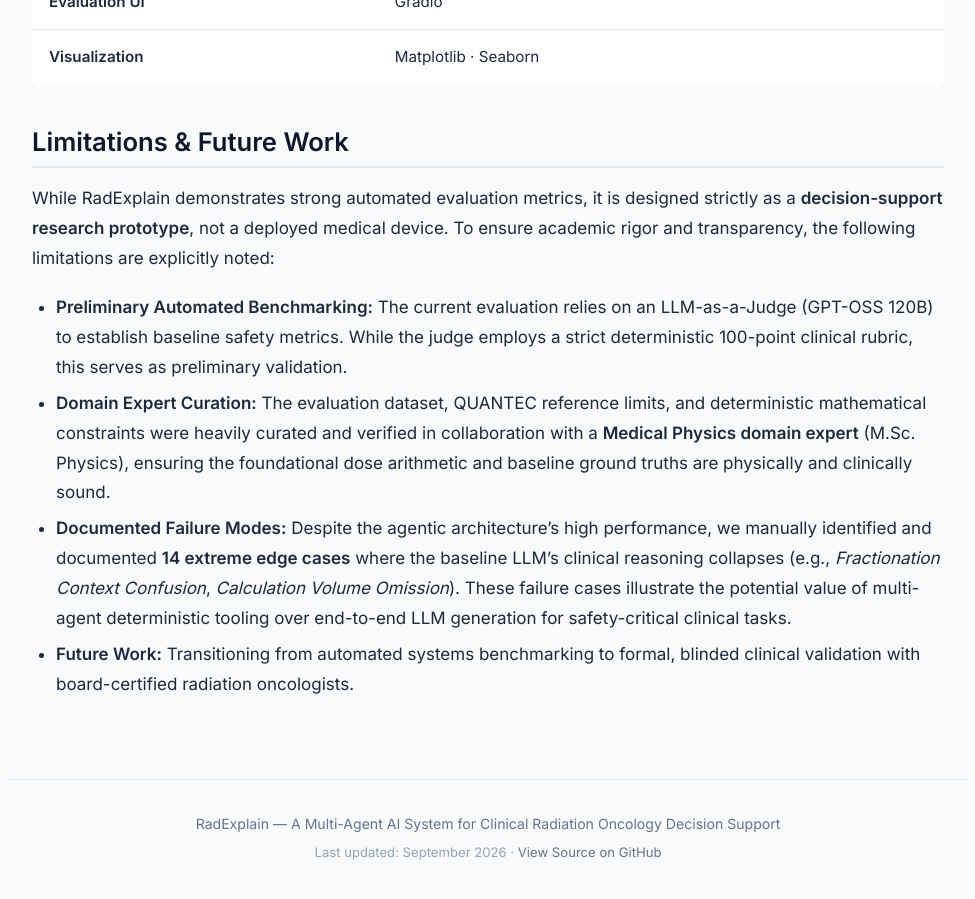
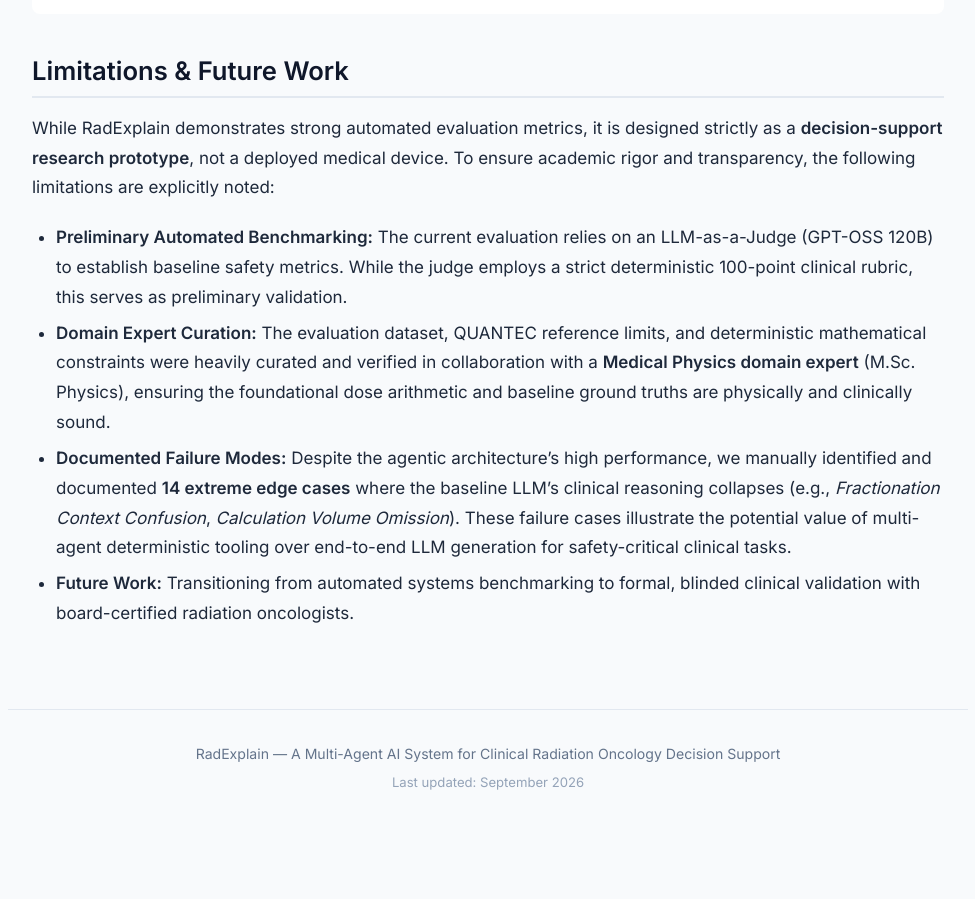
Before and after one commit to ArpanBhowmik/radexplain-project, a Jekyll site: the page built from index.md, in a window 1280 px wide and 900 px high, scrolled down 12008 px. Shown: the whole window, without its empty margins (152-1127 px from the left). Built offline with Jekyll 4.4.1, drawn with Linux system fonts in a browser that asks for light colours; after the commit the page ends 12838 px from its top, so only the background shows below that.

Commit message:
Remove GitHub links to keep codebase private

```diff
--- a/_layouts/default.html
+++ b/_layouts/default.html
@@ -19,7 +19,7 @@
   <footer class="site-footer">
     <div class="footer-content">
       <p>RadExplain &mdash; A Multi-Agent AI System for Clinical Radiation Oncology Decision Support</p>
-      <p class="footer-meta">Last updated: September 2026 &middot; <a href="https://github.com/ArpanBhowmik/radexplain-project" target="_blank">View Source on GitHub</a></p>
+      <p class="footer-meta">Last updated: September 2026</p>
     </div>
   </footer>
 </body>
--- a/index.md
+++ b/index.md
@@ -14,13 +14,6 @@ layout: default
       <span class="author-name">Sarna Rani Bhaduri</span>
       <span class="author-role" style="text-align: center;">M.Sc. in Physics<br>University of Rajshahi</span>
     </div>
-  </div>
-
-  <div class="link-buttons">
-    <a href="https://github.com/ArpanBhowmik/RadExplain" class="link-btn" target="_blank">
-      <svg viewBox="0 0 16 16" fill="currentColor"><path d="M8 0C3.58 0 0 3.58 0 8c0 3.54 2.29 6.53 5.47 7.59.4.07.55-.17.55-.38 0-.19-.01-.82-.01-1.49-2.01.37-2.53-.49-2.69-.94-.09-.23-.48-.94-.82-1.13-.28-.15-.68-.52-.01-.53.63-.01 1.08.58 1.23.82.72 1.21 1.87.87 2.33.66.07-.52.28-.87.51-1.07-1.78-.2-3.64-.89-3.64-3.95 0-.87.31-1.59.82-2.15-.08-.2-.36-1.02.08-2.12 0 0 .67-.21 2.2.82.64-.18 1.32-.27 2-.27.68 0 1.36.09 2 .27 1.53-1.04 2.2-.82 2.2-.82.44 1.1.16 1.92.08 2.12.51.56.82 1.27.82 2.15 0 3.07-1.87 3.75-3.65 3.95.29.25.54.73.54 1.48 0 1.07-.01 1.93-.01 2.2 0 .21.15.46.55.38A8.013 8.013 0 0016 8c0-4.42-3.58-8-8-8z"/></svg>
-      GitHub Repository
-    </a>
   </div>
 </header>
 
```
